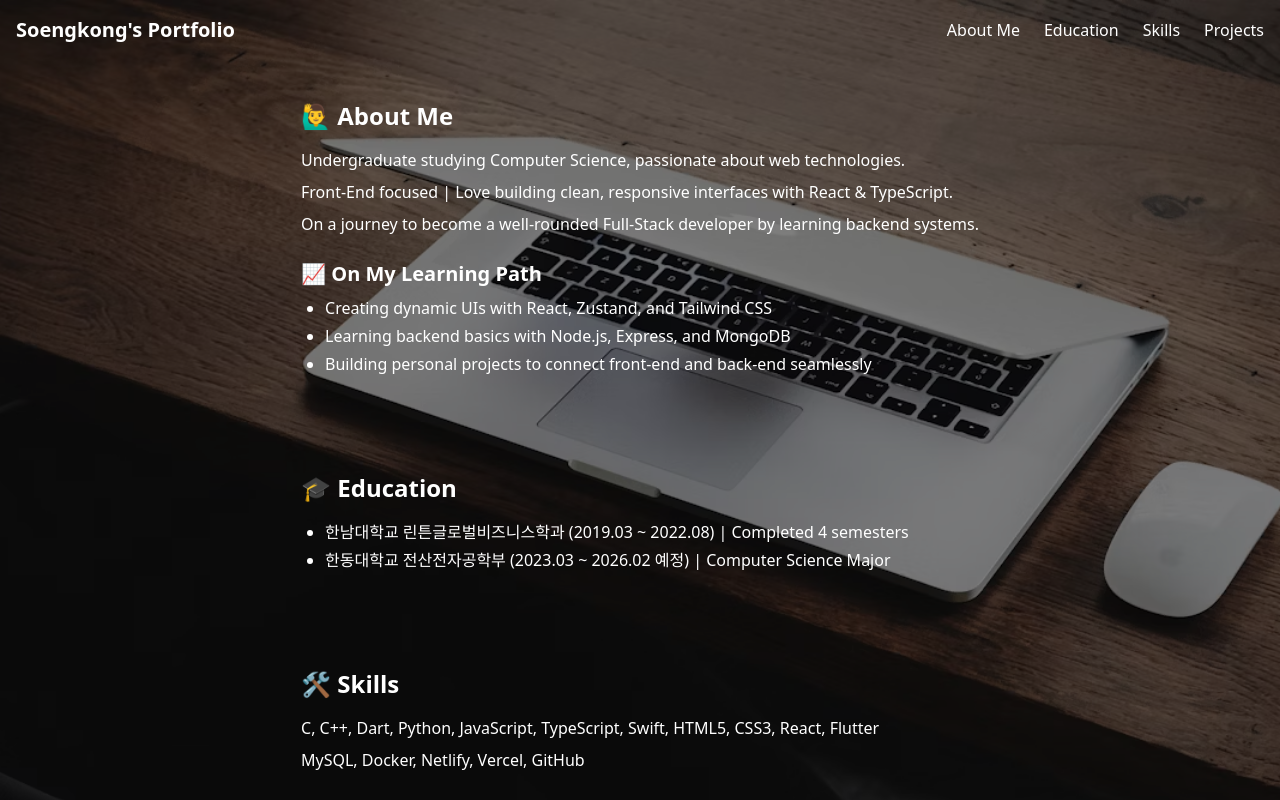
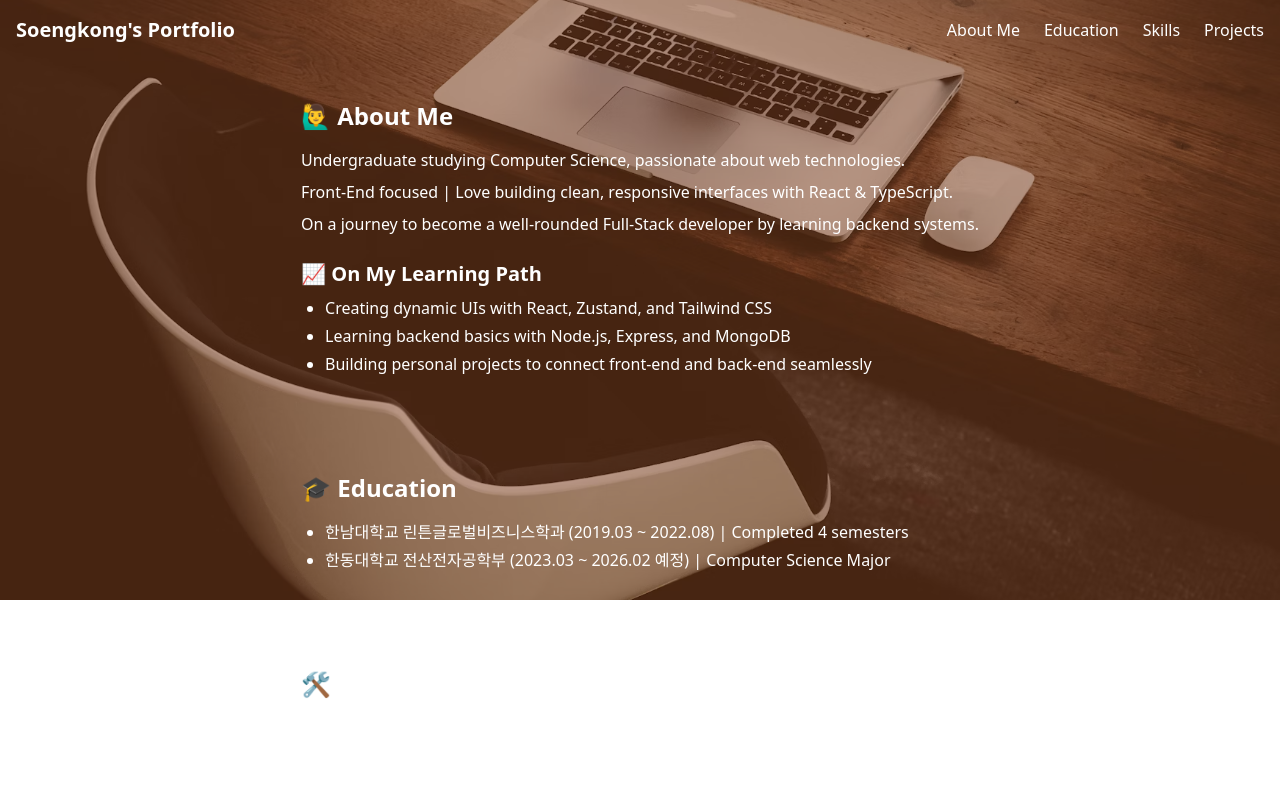
Before and after one commit to seongkong/Portfolio, a React (Create React App) app in the folder seongkong/: page / in a window 1280 px wide. Shown: the top 800 px of the page. Built offline with nearby package versions, Linux system fonts and the light colour scheme.

Commit message:
bronw 계열

```diff
--- a/seongkong/src/seongkong.tsx
+++ b/seongkong/src/seongkong.tsx
@@ -3,14 +3,14 @@ import banner from './assets/banner.avif';
 
 function Seongkong() {
   return (
-    <div className="relative min-h-screen font-sans text-grey-800">
+    <div className="relative h-[600px] font-sans text-grey-800">
       <img
         src={banner}
         alt="Banner"
         className='absolute inset-0 w-full h-full object-cover z-0'
       />
 
-      <div className='absolute inset-0 bg-black opacity-50 z-10'></div>
+      <div className='absolute inset-0 bg-amber-900 opacity-50 z-10'></div>
 
       <div className='relative z-20 flex flex-col min-h-screen'>
         {/* Header */}
```
